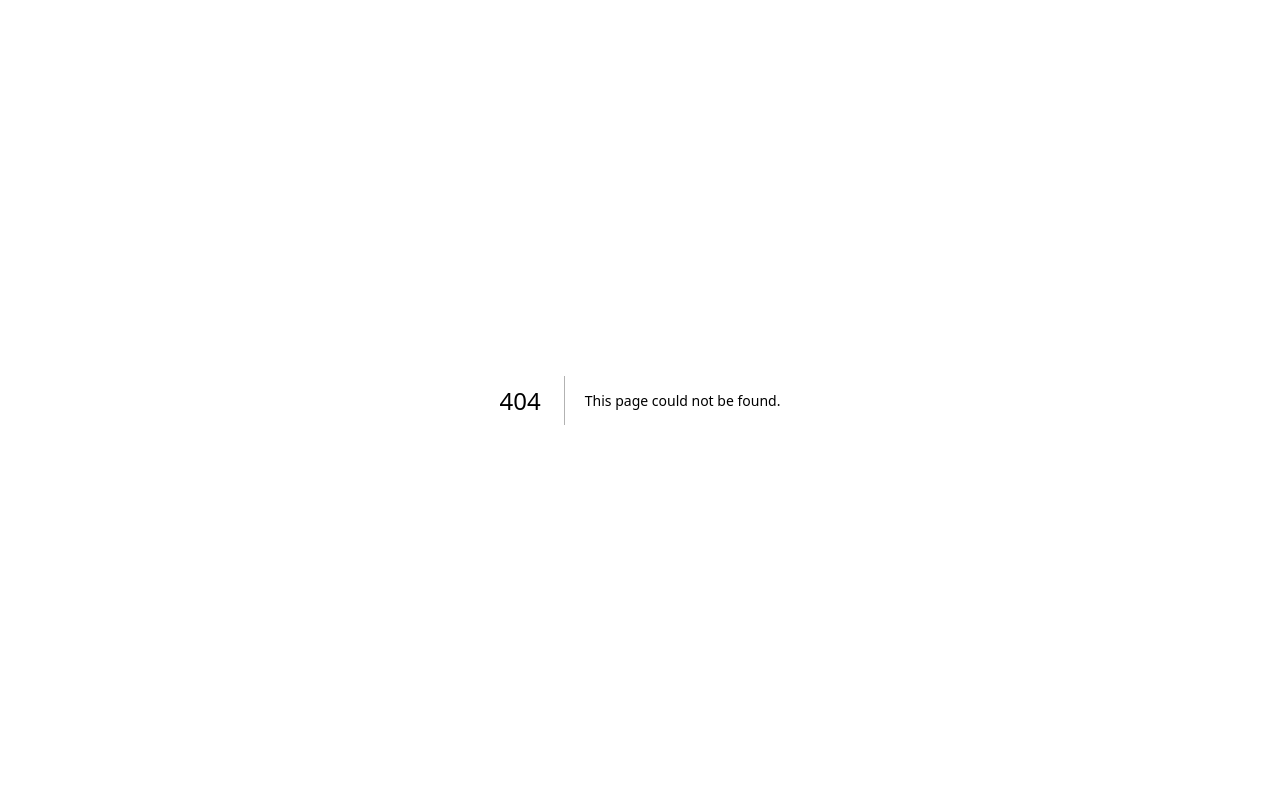
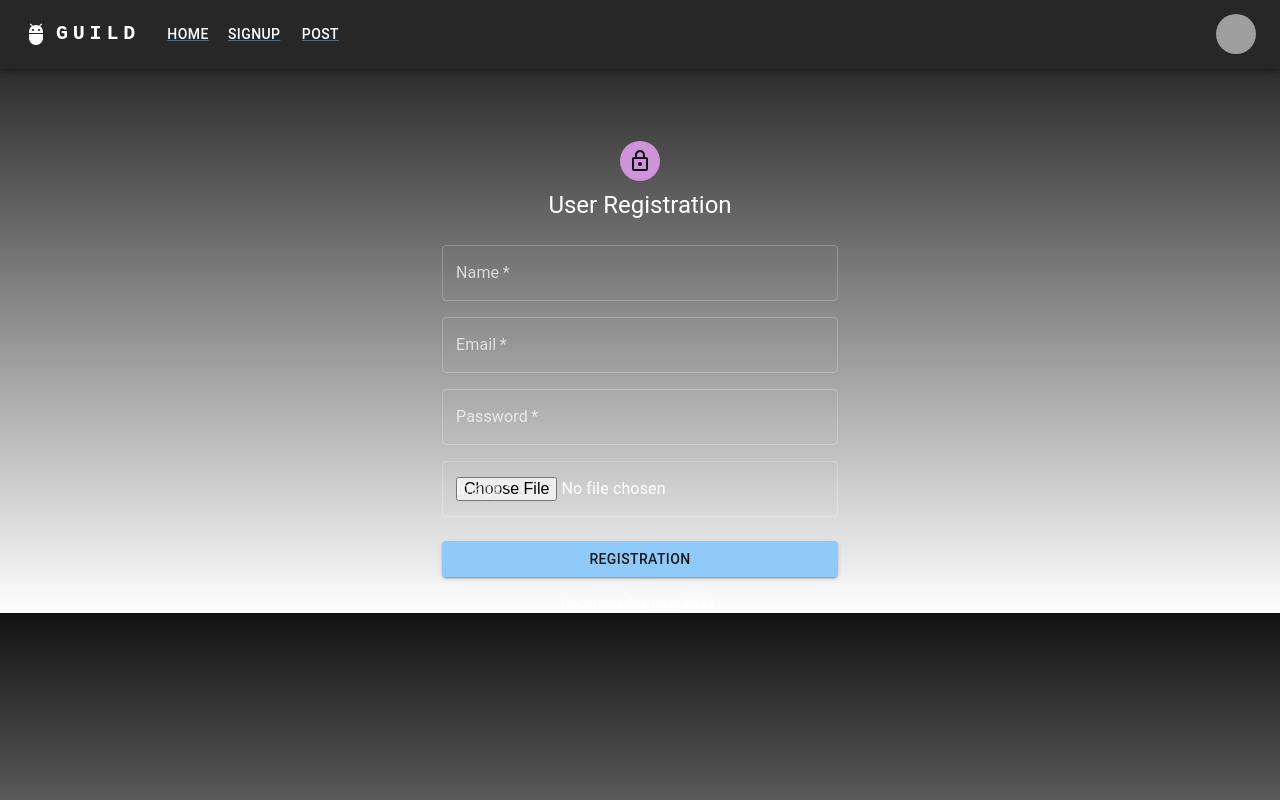
Before and after one commit to yuorei/guild-front, a Next.js app: page /user/register in a window 1280 px wide. Before the commit this address had no page. Built offline with nearby package versions, Linux system fonts and the light colour scheme; grey boxes are pictures that could not be loaded.

Commit message:
画面のみ

```diff
--- /dev/null
+++ b/src/app/user/register/page.tsx
@@ -0,0 +1,150 @@
+'use client';
+import * as React from 'react';
+import Avatar from '@mui/material/Avatar';
+import Button from '@mui/material/Button';
+import CssBaseline from '@mui/material/CssBaseline';
+import TextField from '@mui/material/TextField';
+import FormControlLabel from '@mui/material/FormControlLabel';
+import Checkbox from '@mui/material/Checkbox';
+import Link from '@mui/material/Link';
+import Grid from '@mui/material/Grid';
+import Box from '@mui/material/Box';
+import LockOutlinedIcon from '@mui/icons-material/LockOutlined';
+import Typography from '@mui/material/Typography';
+import Container from '@mui/material/Container';
+import { createTheme, ThemeProvider } from '@mui/material/styles';
+import ResponsiveAppBar from '../../components/Header';
+import { Copyright } from '../../components/Copyright';
+
+// TODO remove, this demo shouldn't need to reset the theme.
+const defaultTheme = createTheme(
+    {
+        palette: {
+            mode: 'dark'
+        }
+    }
+);
+
+export default function BoardPage({ params }: { params: { id: string } }) {
+    // TODO post
+    const handleSubmit = (event: React.FormEvent<HTMLFormElement>) => {
+        event.preventDefault();
+        const data = new FormData(event.currentTarget);
+        console.log({
+            email: data.get('title'),
+            password: data.get('description'),
+        });
+    };
+
+    return (
+        <ThemeProvider theme={defaultTheme}>
+            <ResponsiveAppBar />
+            <Container component="main" maxWidth="xs">
+                <CssBaseline />
+                <Box
+                    sx={{
+                        marginTop: 8,
+                        display: 'flex',
+                        flexDirection: 'column',
+                        alignItems: 'center',
+                    }}
+                >
+                    <Avatar sx={{ m: 1, bgcolor: 'secondary.main' }}>
+                        <LockOutlinedIcon />
+                    </Avatar>
+                    <Typography component="h1" variant="h5">
+                        User Registration
+                    </Typography>
+                    <Box component="form" noValidate onSubmit={handleSubmit} sx={{ mt: 3 }}>
+                        <Grid container spacing={2}>
+                            {/* <Grid item xs={12} sm={6}>
+                                <TextField
+                                    autoComplete="given-name"
+                                    name="firstName"
+                                    required
+                                    fullWidth
+                                    id="firstName"
+                                    label="First Name"
+                                    autoFocus
+                                />
+                            </Grid>
+                            <Grid item xs={12} sm={6}>
+                                <TextField
+                                    required
+                                    fullWidth
+                                    id="lastName"
+                                    label="Last Name"
+                                    name="lastName"
+                                    autoComplete="family-name"
+                                />
+                            </Grid> */}
+                            <Grid item xs={12}>
+                                <TextField
+                                    required
+                                    fullWidth
+                                    id="name"
+                                    label="Name"
+                                    name="name"
+                                    autoComplete="name"
+                                />
+                            </Grid>
+                            <Grid item xs={12}>
+                                <TextField
+                                    required
+                                    fullWidth
+                                    name="email"
+                                    label="Email"
+                                    type="email"
+                                    id="email"
+                                    autoComplete="email"
+                                />
+                            </Grid>
+                            <Grid item xs={12}>
+                                <TextField
+                                    required
+                                    fullWidth
+                                    name="password"
+                                    label="Password"
+                                    type="password"
+                                    id="password"
+                                />
+                            </Grid>
+                            <Grid item xs={12}>
+                                <TextField
+                                    required
+                                    fullWidth
+                                    name="image"
+                                    label="Image"
+                                    type="file"
+                                    id="image"
+                                />
+                            </Grid>
+                            {/* <Grid item xs={12}>
+                                <FormControlLabel
+                                    control={<Checkbox value="allowExtraEmails" color="primary" />}
+                                    label="I want to receive inspiration, marketing promotions and updates via email."
+                                />
+                            </Grid> */}
+                        </Grid>
+                        <Button
+                            type="submit"
+                            fullWidth
+                            variant="contained"
+                            sx={{ mt: 3, mb: 2 }}
+                        >
+                            Registration
+                        </Button>
+                        {/* <Grid container justifyContent="flex-end">
+                            <Grid item>
+                                <Link href="#" variant="body2">
+                                    Already have an account? Sign in
+                                </Link>
+                            </Grid>
+                        </Grid> */}
+                    </Box>
+                </Box>
+                <Copyright />
+            </Container>
+        </ThemeProvider>
+    );
+}
```
